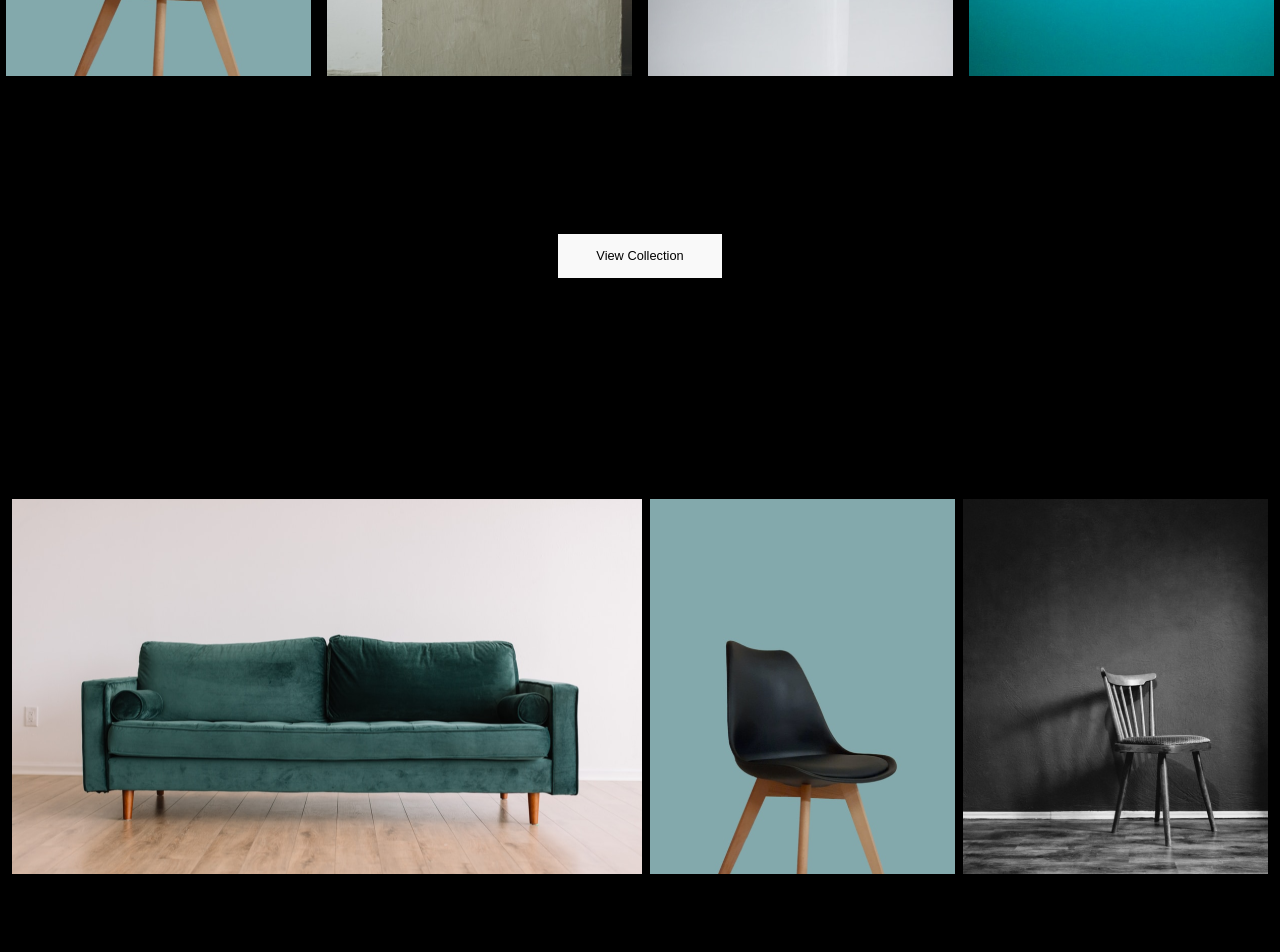
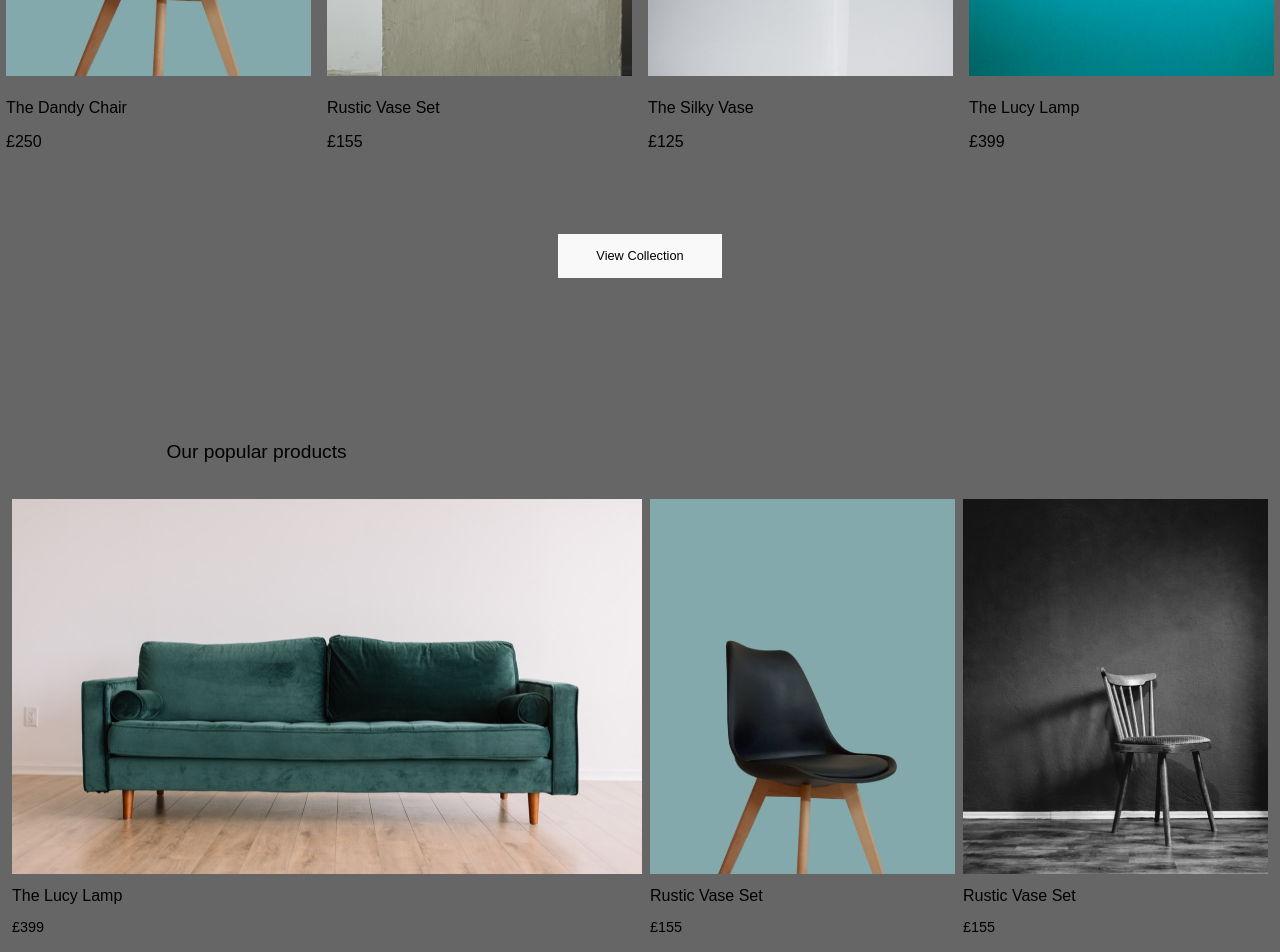
Before and after one commit to fragged-up/avion-new-react-18, a React (Vite) app: page / in a window 1280 px wide. Shown: the part 1540-2492 px from the top of the page. Built offline with nearby package versions, Linux system fonts and the light colour scheme; a web font is replaced by a local one.

Commit message:
Refactors:HOME-2

```diff
--- a/src/features/products/ProductListMobile.tsx
+++ b/src/features/products/ProductListMobile.tsx
@@ -8,11 +8,23 @@ interface ProductProps {
   total?: number;
 }
 
+interface ProductListProps {
+  image:string | any;
+  title:string;
+  price:number;
+  popularClass?:string;
+}
+
+interface PopularProps{
+  image:string | any
+  title:string
+  price:number
+}
+
 // Mobile Product List component
 
 function ProductListMobile({ prImg, prTitle, prPrice }: ProductProps) {
   // const [isClicked, setIsClicked] = useState<false | true>(false);
-
   return (
     <div className={styles['product-w']}>
       <div className={styles['product-c']}>
@@ -28,34 +40,30 @@ function ProductListMobile({ prImg, prTitle, prPrice }: ProductProps) {
 
 // Desktop Product List component
 
-function ProductListDesktop({ prImg, prTitle, prPrice, popularClass }: ProductProps) {
+function ProductListDesktop({ image, title, price, popularClass }: ProductListProps) {
   const imgClasses = `${styles['desk-product-img']} ${popularClass ? popularClass : ''}`;
 
   return (
     <div className={styles['product-w']}>
       <div className={styles['product-c']}>
-        <img src={prImg} alt='' className={imgClasses} />
+        <img src={image} alt='product-image' className={imgClasses} />
       </div>
-
-      <h2 className={styles['product-title']}>{prTitle}</h2>
-
-      <h2 className={styles['product-price']}>{prPrice}</h2>
+      <h2 className={styles['product-title']}>{title}</h2>
+      <h2 className={styles['product-price']}>£{price}</h2>
     </div>
   );
 }
 
 // Popular Product component
 
-function OurPopularM({ prImg, prTitle, prPrice }: ProductProps) {
+function OurPopularM({ image, title, price }: PopularProps) {
   return (
     <div className={styles['popular-w']}>
       <div className={styles['popular-c']}>
-        <img src={prImg} alt='' className={styles['our-img']} />
+        <img src={image} alt='' className={styles['our-img']} />
       </div>
-
-      <h2 className={styles['popular-title']}>{prTitle}</h2>
-
-      <h2 className={styles['popular-price']}>{prPrice}</h2>
+      <h2 className={styles['popular-title']}>{title}</h2>
+      <h2 className={styles['popular-price']}>£{price}</h2>
     </div>
   );
 }
@@ -70,7 +78,6 @@ function ProductCatalog({ prImg, prTitle, prPrice }: ProductProps) {
       </div>
 
       <h2 className={styles['catalog-title']}>{prTitle}</h2>
-
       <h2 className={styles['catalog-price']}>{prPrice}</h2>
     </div>
   );
--- /dev/null
+++ b/src/icons/index.ts
@@ -0,0 +1,39 @@
+import DandyChairImage from '@/assets/images/dandy-desktop.svg';
+import LucyLampImage from '@/assets/images/lucy-desktop.svg';
+import RusticVaseImage from '@/assets/images/rustic-desktop.svg';
+import SilkyVaseImage from '@/assets/images/silky-desktop.svg';
+import PopularRasticImage from '@/assets/images/popular-rustic.svg';
+import PopularLucyImage from '@/assets/images/popular-lucylamp.svg';
+
+import CheckmarkIcon from '@/assets/icons/checkMark.svg';
+import RecycleIcon from '@/assets/icons/recycleIcon.svg';
+import PurchaseIcon from '@/assets/icons/purchaseIcon.svg';
+import TransitIcon from '@/assets/icons/transitDelivery.svg';
+
+import RasticImage from '@/assets/images/RasticVasset.svg';
+import DandyImage from '@/assets/images/DandyChair.svg';
+import SilkyImage from '@/assets/images/SilkyVase.svg';
+import SpaImage from '@/assets/images/spa-image.svg';
+import DarkDandyImage from '@/assets/images/darkDandy.svg';
+import SofaImage from '@/assets/images/Large.svg';
+
+export {
+  DandyChairImage,
+  LucyLampImage,
+  RusticVaseImage,
+  SilkyVaseImage,
+  PopularRasticImage,
+  PopularLucyImage,
+
+  CheckmarkIcon,
+  RecycleIcon,
+  PurchaseIcon,
+  TransitIcon,
+
+  RasticImage,
+  DandyImage,
+  SilkyImage,
+  SpaImage,
+  DarkDandyImage,
+  SofaImage,
+ }
--- a/src/routes/Home.tsx
+++ b/src/routes/Home.tsx
@@ -1,29 +1,16 @@
+import { NavLink } from 'react-router-dom';
 import { ProductListMobile } from '@/features/products/ProductListMobile';
 import { OurPopularM } from '@/features/products/ProductListMobile';
 import { ProductListDesktop } from '@/features/products/ProductListMobile';
-import { NavLink } from 'react-router-dom';
+import { CatalogAPI as CatalogDeskAPI } from '@/services/api/base';
+import { OurPopAPI } from '@/services/api/base';
+import { RasticImage, DandyImage, SilkyImage, SpaImage, DarkDandyImage, SofaImage, TransitIcon, CheckmarkIcon, PurchaseIcon, RecycleIcon, DandyChairImage, LucyLampImage} from '@/icons';
 import styles from '@/styles/css/Content-m.module.css';
-import checkMark from '@/assets/icons/checkMark.svg';
-import recycleIcon from '@/assets/icons/recycleIcon.svg';
-import purchaseIcon from '@/assets/icons/purchaseIcon.svg';
-import transitDelivery from '@/assets/icons/transitDelivery.svg';
-import Rastic from '@/assets/images/RasticVasset.svg';
-import LucyLamp from '@/assets/images/LucyLamp.svg';
-import dandy from '@/assets/images/DandyChair.svg';
-import silkyVase from '@/assets/images/SilkyVase.svg';
-import popularRastic from '@/assets/images/popular-rustic.svg';
-import popularLucy from '@/assets/images/popular-lucylamp.svg';
-import spa from '@/assets/images/spa-image.svg';
-import dandyDesktop from '@/assets/images/dandy-desktop.svg';
-import lucyDesktop from '@/assets/images/lucy-desktop.svg';
-import rusticDesktop from '@/assets/images/rustic-desktop.svg';
-import silkyDesktop from '@/assets/images/silky-desktop.svg';
-import darkDandy from '@/assets/images/darkDandy.svg';
-import sofa from '@/assets/images/Large.svg';
+
 
 export default function Home() {
   return (
-    <div className='bg-black'>
+    <div className="bg-black/60">
       <div className={styles['wrapper-mobile']}>
         <div className={styles['container']}>
           <div className={styles['head-cont']}>
@@ -44,7 +31,7 @@ export default function Home() {
             </NavLink>
           </div>
         </div>
-
+           {/* Desktop */}
         <div className={styles['desk-w']}>
           <div className={styles['desk-c']}>
             <div className={styles['desk-hero']}>
@@ -78,40 +65,32 @@ export default function Home() {
 
               <div className={styles['desk-ct-w']}>
                 <div className={styles['desk-ct-1']}>
-                  <img src={transitDelivery} alt="" className={styles['desk-ct-1-ic']} />
-
+                  <img src={TransitIcon} alt="" className={styles['desk-ct-1-ic']} />
                   <h2 className={styles['desk-ct-1-sb']}>Next day as standard</h2>
-
                   <p className={styles['desk-ct-1-pr']}>
                     Order before 3pm and get your order the next day as standard
                   </p>
                 </div>
 
                 <div className={styles['desk-ct-1']}>
-                  <img src={checkMark} alt="" className={styles['desk-ct-1-ic']} />
-
+                  <img src={CheckmarkIcon} alt="" className={styles['desk-ct-1-ic']} />
                   <h2 className={styles['desk-ct-1-sb']}>Made by true artisans</h2>
-
                   <p className={styles['desk-ct-1-pr']}>
                     Handmade crafted goods made with real passion and craftmanship
                   </p>
                 </div>
 
                 <div className={styles['desk-ct-1']}>
-                  <img src={purchaseIcon} alt="" className={styles['desk-ct-1-ic']} />
-
+                  <img src={PurchaseIcon} alt="" className={styles['desk-ct-1-ic']} />
                   <h2 className={styles['desk-ct-1-sb']}>Unbeatable prices</h2>
-
                   <p className={styles['desk-ct-1-pr']}>
                     For our materials and quality you won’t find better prices anywhere
                   </p>
                 </div>
 
                 <div className={styles['desk-ct-1']}>
-                  <img src={recycleIcon} alt="" className={styles['desk-ct-1-ic']} />
-
+                  <img src={RecycleIcon} alt="" className={styles['desk-ct-1-ic']} />
                   <h2 className={styles['desk-ct-1-sb']}>Recycled packaging</h2>
-
                   <p className={styles['desk-ct-1-pr']}>
                     We use 100% recycled packaging to ensure our footprint is manageable
                   </p>
@@ -126,29 +105,9 @@ export default function Home() {
 
               <div className={styles['desk-ct-2-products-main-c']}>
                 <div className={styles['desk-ct-2-products-sub-c']}>
-                  <ProductListDesktop
-                    prImg={dandyDesktop}
-                    prTitle={'The Dandy Chair'}
-                    prPrice={'£250'}
-                  />
-
-                  <ProductListDesktop
-                    prImg={rusticDesktop}
-                    prTitle={'Rustic Vase Set'}
-                    prPrice={'£155'}
-                  />
-
-                  <ProductListDesktop
-                    prImg={silkyDesktop}
-                    prTitle={'The Silky Vase'}
-                    prPrice={'£125'}
-                  />
-
-                  <ProductListDesktop
-                    prImg={lucyDesktop}
-                    prTitle={'The Lucy Lamp'}
-                    prPrice={'£399'}
-                  />
+                  {CatalogDeskAPI.map((product) => (
+                    <ProductListDesktop key={product.id} {...product} />
+                  ))}
                 </div>
               </div>
 
@@ -166,15 +125,15 @@ export default function Home() {
 
               <div className={styles['desk-our-popular-products-c']}>
                 <div className={styles['desk-ct-3-products-sx']}>
-                  <OurPopularM prImg={sofa} prTitle={'The Lucy Lamp'} prPrice={'£399'} />
+                  <OurPopularM image={SofaImage} title={'The Lucy Lamp'} price={399} />
                 </div>
 
                 <div className={styles['desk-ct-3-products-sx']}>
-                  <OurPopularM prImg={dandyDesktop} prTitle={'Rustic Vase Set'} prPrice={'£155'} />
+                  <OurPopularM image={DandyChairImage} title={'Rustic Vase Set'} price={155} />
                 </div>
 
                 <div className={styles['desk-ct-3-products-sx']}>
-                  <OurPopularM prImg={darkDandy} prTitle={'Rustic Vase Set'} prPrice={'£155'} />
+                  <OurPopularM image={DarkDandyImage} title={'Rustic Vase Set'} price={155} />
                 </div>
               </div>
 
@@ -200,7 +159,6 @@ export default function Home() {
                     className={styles['desk-join-in']}
                     placeholder="your@email.com"
                   />
-
                   <button className={styles['desk-join-button']}>Sign Up</button>
                 </div>
               </div>
@@ -240,7 +198,7 @@ export default function Home() {
             </div>
           </div>
         </div>
-
+          {/* End of Desktop */}
         <div className={styles['section-wrapper']}>
           <div className={styles['section-content-1']}>
             <div className={styles['head-block-1-container']}>
@@ -250,40 +208,32 @@ export default function Home() {
             </div>
 
             <div className={styles['ct-1']}>
-              <img src={transitDelivery} alt="" className={styles['ct-1-ic']} />
-
+              <img src={TransitIcon} alt="" className={styles['ct-1-ic']} />
               <h2 className={styles['ct-1-sb']}>Next day as standard</h2>
-
               <p className={styles['ct-1-pr']}>
                 Order before 3pm and get your order the next day as standard
               </p>
             </div>
 
             <div className={styles['ct-1']}>
-              <img src={checkMark} alt="" className={styles['ct-1-ic']} />
-
+              <img src={CheckmarkIcon} alt="" className={styles['ct-1-ic']} />
               <h2 className={styles['ct-1-sb']}>Made by true artisans</h2>
-
               <p className={styles['ct-1-pr']}>
                 Handmade crafted goods made with real passion and craftmanship
               </p>
             </div>
 
             <div className={styles['ct-1']}>
-              <img src={purchaseIcon} alt="" className={styles['ct-1-ic']} />
-
+              <img src={PurchaseIcon} alt="" className={styles['ct-1-ic']} />
               <h2 className={styles['ct-1-sb']}>Unbeatable prices</h2>
-
               <p className={styles['ct-1-pr']}>
                 For our materials and quality you won’t find better prices anywhere
               </p>
             </div>
 
             <div className={styles['ct-1']}>
-              <img src={recycleIcon} alt="" className={styles['ct-1-ic']} />
-
+              <img src={RecycleIcon} alt="" className={styles['ct-1-ic']} />
               <h2 className={styles['ct-1-sb']}>Recycled packaging</h2>
-
               <p className={styles['ct-1-pr']}>
                 We use 100% recycled packaging to ensure our footprint is manageable
               </p>
@@ -297,15 +247,25 @@ export default function Home() {
 
             <div className={styles['ct-2-products-main-c']}>
               <div className={styles['ct-2-products-sub-c']}>
-                <ProductListMobile prImg={Rastic} prTitle={'Rustic Vase Set'} prPrice={'£155'} />
-
-                <ProductListMobile prImg={LucyLamp} prTitle={'The Lucy Lamp'} prPrice={'£399'} />
+                <ProductListMobile
+                  prImg={RasticImage}
+                  prTitle={'Rustic Vase Set'}
+                  prPrice={'£155'}
+                />
+                <ProductListMobile
+                  prImg={LucyLampImage}
+                  prTitle={'The Lucy Lamp'}
+                  prPrice={'£399'}
+                />
               </div>
 
               <div className={styles['ct-2-products-sub-c']}>
-                <ProductListMobile prImg={silkyVase} prTitle={'The Silky Vase'} prPrice={'£125'} />
-
-                <ProductListMobile prImg={dandy} prTitle={'The Dandy Chair'} prPrice={'£250'} />
+                <ProductListMobile prImg={SilkyImage} prTitle={'The Silky Vase'} prPrice={'£125'} />
+                <ProductListMobile
+                  prImg={DandyImage}
+                  prTitle={'The Dandy Chair'}
+                  prPrice={'£250'}
+                />
               </div>
             </div>
 
@@ -321,34 +281,9 @@ export default function Home() {
 
             <div className={styles['our-popular-products-c']}>
               <div className={styles['ct-3-products-sx']}>
-                <OurPopularM prImg={popularLucy} prTitle={'The Lucy Lamp'} prPrice={'£399'} />
-                <OurPopularM prImg={popularRastic} prTitle={'Rustic Vase Set'} prPrice={'£155'} />
-                <OurPopularM prImg={popularLucy} prTitle={'The Lucy Lamp'} prPrice={'£399'} />
-                <OurPopularM prImg={popularRastic} prTitle={'Rustic Vase Set'} prPrice={'£155'} />
-                <OurPopularM prImg={popularLucy} prTitle={'The Lucy Lamp'} prPrice={'£399'} />
-                <OurPopularM prImg={popularRastic} prTitle={'Rustic Vase Set'} prPrice={'£155'} />
-                <OurPopularM prImg={popularLucy} prTitle={'The Lucy Lamp'} prPrice={'£399'} />
-                <OurPopularM prImg={popularRastic} prTitle={'Rustic Vase Set'} prPrice={'£155'} />
-                <OurPopularM prImg={popularLucy} prTitle={'The Lucy Lamp'} prPrice={'£399'} />
-                <OurPopularM prImg={popularRastic} prTitle={'Rustic Vase Set'} prPrice={'£155'} />
-                <OurPopularM prImg={popularLucy} prTitle={'The Lucy Lamp'} prPrice={'£399'} />
-                <OurPopularM prImg={popularRastic} prTitle={'Rustic Vase Set'} prPrice={'£155'} />
-                <OurPopularM prImg={popularLucy} prTitle={'The Lucy Lamp'} prPrice={'£399'} />
-                <OurPopularM prImg={popularRastic} prTitle={'Rustic Vase Set'} prPrice={'£155'} />
-                <OurPopularM prImg={popularLucy} prTitle={'The Lucy Lamp'} prPrice={'£399'} />
-                <OurPopularM prImg={popularRastic} prTitle={'Rustic Vase Set'} prPrice={'£155'} />
-                <OurPopularM prImg={popularLucy} prTitle={'The Lucy Lamp'} prPrice={'£399'} />
-                <OurPopularM prImg={popularRastic} prTitle={'Rustic Vase Set'} prPrice={'£155'} />
-                <OurPopularM prImg={popularLucy} prTitle={'The Lucy Lamp'} prPrice={'£399'} />
-                <OurPopularM prImg={popularRastic} prTitle={'Rustic Vase Set'} prPrice={'£155'} />
-                <OurPopularM prImg={popularLucy} prTitle={'The Lucy Lamp'} prPrice={'£399'} />
-                <OurPopularM prImg={popularRastic} prTitle={'Rustic Vase Set'} prPrice={'£155'} />
-                <OurPopularM prImg={popularLucy} prTitle={'The Lucy Lamp'} prPrice={'£399'} />
-                <OurPopularM prImg={popularRastic} prTitle={'Rustic Vase Set'} prPrice={'£155'} />
-                <OurPopularM prImg={popularLucy} prTitle={'The Lucy Lamp'} prPrice={'£399'} />
-                <OurPopularM prImg={popularRastic} prTitle={'Rustic Vase Set'} prPrice={'£155'} />
-                <OurPopularM prImg={popularLucy} prTitle={'The Lucy Lamp'} prPrice={'£399'} />
-                <OurPopularM prImg={popularRastic} prTitle={'Rustic Vase Set'} prPrice={'£155'} />
+                {OurPopAPI.map((popular) => (
+                  <OurPopularM key={popular.id} {...popular} />
+                ))}
               </div>
             </div>
 
@@ -397,9 +332,9 @@ export default function Home() {
             </div>
           </div>
         </div>
-
+            {/* Only Mobile Section here Sofa */}
         <div className={styles['spa-c']}>
-          <img src={spa} alt="" className={styles['spa-img']} />
+          <img src={SpaImage} alt="spa-image" className={styles['spa-img']} />
         </div>
       </div>
     </div>
--- a/src/routes/ProductDetails.tsx
+++ b/src/routes/ProductDetails.tsx
@@ -1,8 +1,8 @@
+import type { ProductCard as Product } from '@/types';
 import { useParams } from 'react-router-dom';
 import { useEffect, useState } from 'react';
 import { useAppDispatch, useAppSelector } from '@/stores/core/hooks';
 import { fetchProductById } from '@/stores/products';
-import type { ProductCard as Product } from '@/types';
 import { RootState } from '@/stores/core/store';
 
 export default function ProductDetails() {
```
Also changed, not shown: src/services/api/base.ts (+21 -0 lines).
